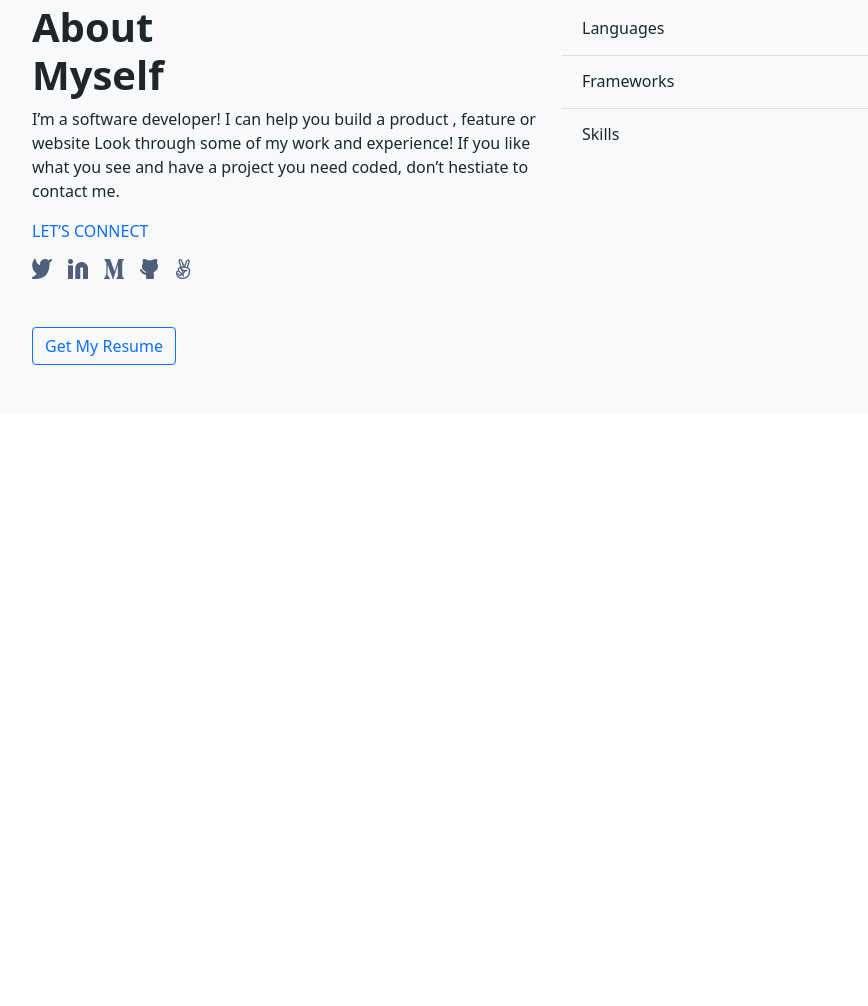
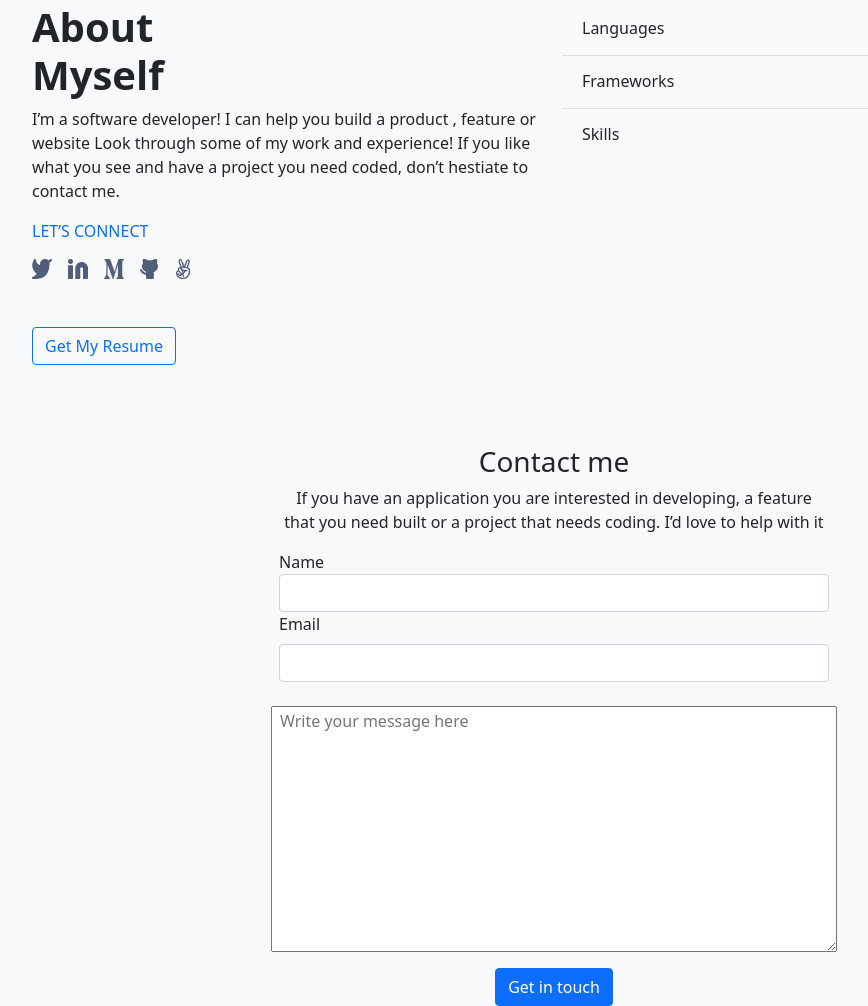
Before and after one commit to fpsapc/PortfolioWithBootstrap, a website: page index.html in a window 1280 px wide. Shown: the part 3221-4227 px from the top of the page, without its empty margins (86-954 px from the left). Before the commit the page ends 3682 px from the top, so only its background shows below. Drawn offline with nearby package versions, Linux system fonts and the light colour scheme.

Commit message:
Add section contactMe

```diff
--- a/index.html
+++ b/index.html
@@ -227,7 +227,29 @@
             </div>
           </div>
       </section>
-
+      <section class="container contactMeForm">
+        <form class="row g-3 d-flex flex-column">
+            <div class="col-md-6 m-auto">
+              <h3 class="text-center">Contact me</h3>
+              <p class="text-center">If you have an application you are interested in developing, a feature that you need built or a project that needs coding. I’d love to help with it </p>
+            </div>
+            <div class="col-md-6 m-auto">
+                <label for="inputName" class="inputName">Name</label>
+                <input type="text" class="form-control" id="inputName">
+              </div>
+            <div class="col-md-6 m-auto">
+              <label for="inputEmail" class="form-label">Email</label>
+              <input type="email" class="form-control" id="inputEmail">
+            </div>
+                </label>
+              </div>
+            </div>
+            <textarea class="col-md-6 m-auto mt-4" name="textarea" id="textarea" cols="30" rows="10" placeholder="Write your message here"></textarea>
+            <div class="col-12 d-flex justify-content-center">
+              <button type="submit" class="btn btn-primary">Get in touch</button>
+            </div>
+          </form>
+      </section>
     </main>
 
 
```
